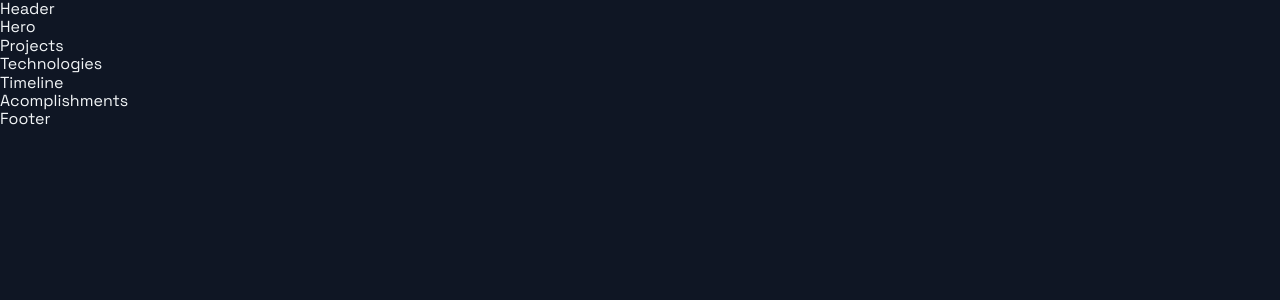
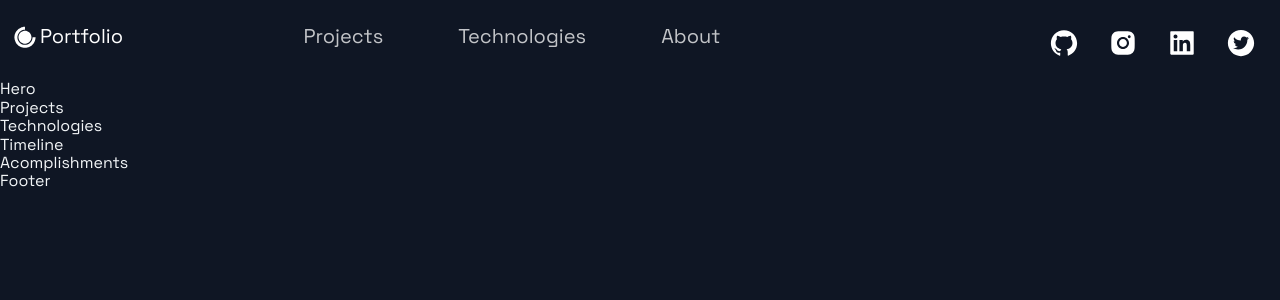
Before and after one commit to ifconfigbrian/Personal-Portfolio, a Next.js app: page / in a window 1280 px wide. Shown: the top 300 px of the page. Built offline with nearby package versions, Linux system fonts and the light colour scheme.

Commit message:
worked on the header component

```diff
--- a/src/components/Header/Header.js
+++ b/src/components/Header/Header.js
@@ -1,14 +1,51 @@
 import Link from 'next/link';
 import React from 'react';
-import { AiFillGithub, AiFillInstagram, AiFillLinkedin } from 'react-icons/ai';
+import { AiFillGithub, AiFillInstagram, AiFillLinkedin,AiFillTwitterCircle } from 'react-icons/ai';
 import { DiCssdeck } from 'react-icons/di';
 
-import { Container, Div1, Div2, Div3, NavLink, SocialIcons } from './HeaderStyles';
+import { Container, Div1, Div2, Div3, NavLink, SocialIcons,Span} from './HeaderStyles';
 
 const Header = () =>  (
-  <div>
-    Header
-  </div>
+  <Container>
+  <Div1>
+    <Link href="/">
+    <a style={{display:"flex",alignItems:"center",color:"white",marginBottom:"17px"}}>
+      <DiCssdeck size="3rem"/><Span>Portfolio</Span>
+    </a>
+    </Link>
+  </Div1>
+  <Div2>
+    <li>
+      <Link href="#projects">
+       <NavLink>Projects</NavLink>
+      </Link>
+    </li>
+    <li>
+      <Link href="#tech">
+       <NavLink>Technologies</NavLink>
+      </Link>
+    </li>
+    <li>
+      <Link href="#about">
+       <NavLink>About</NavLink>
+      </Link>
+    </li>
+  </Div2>
+  <Div3>
+    <SocialIcons href="https://github.com">
+      <AiFillGithub size="3rem"/>
+    </SocialIcons>
+    <SocialIcons href="https://instagram.com">
+      <AiFillInstagram size="3rem"/>
+    </SocialIcons>
+    <SocialIcons href="https://linkedin.com">
+      <AiFillLinkedin size="3rem"/>
+    </SocialIcons>
+    <SocialIcons href="https://twitter.com">
+      <AiFillTwitterCircle size="3rem"/>
+    </SocialIcons>
+  </Div3>
+  </Container>
 );
 
 export default Header;
--- a/src/components/Header/HeaderStyles.js
+++ b/src/components/Header/HeaderStyles.js
@@ -17,6 +17,9 @@ export const Container = styled.div`
     grid-row-gap: 0.5rem;
   }
 `;
+export const Span = styled.span`
+    font-size: 2rem;
+    `;
 export const Div1 = styled.div`
   grid-area: 1 / 1 / 2 / 2;
   display: flex;
```
